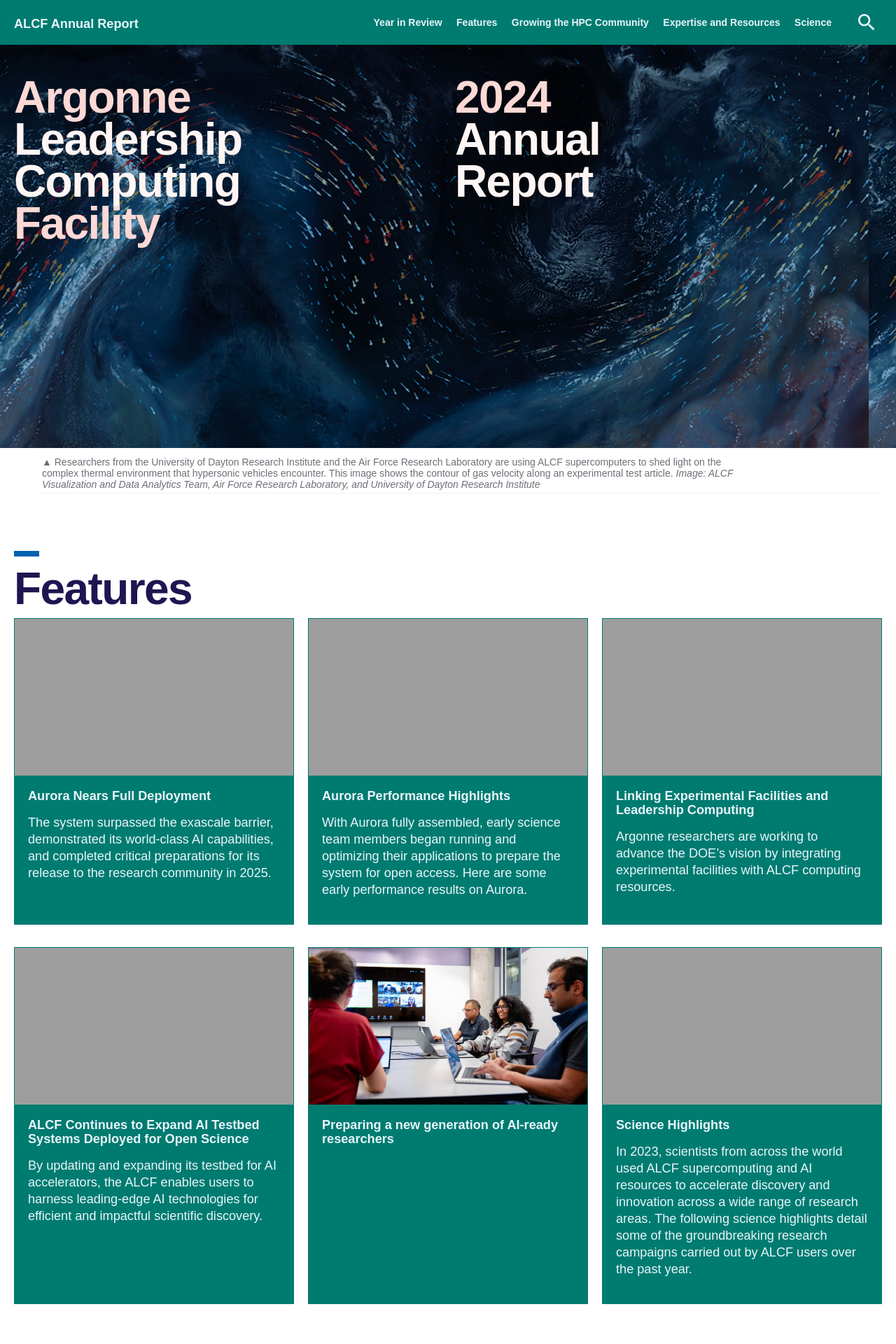
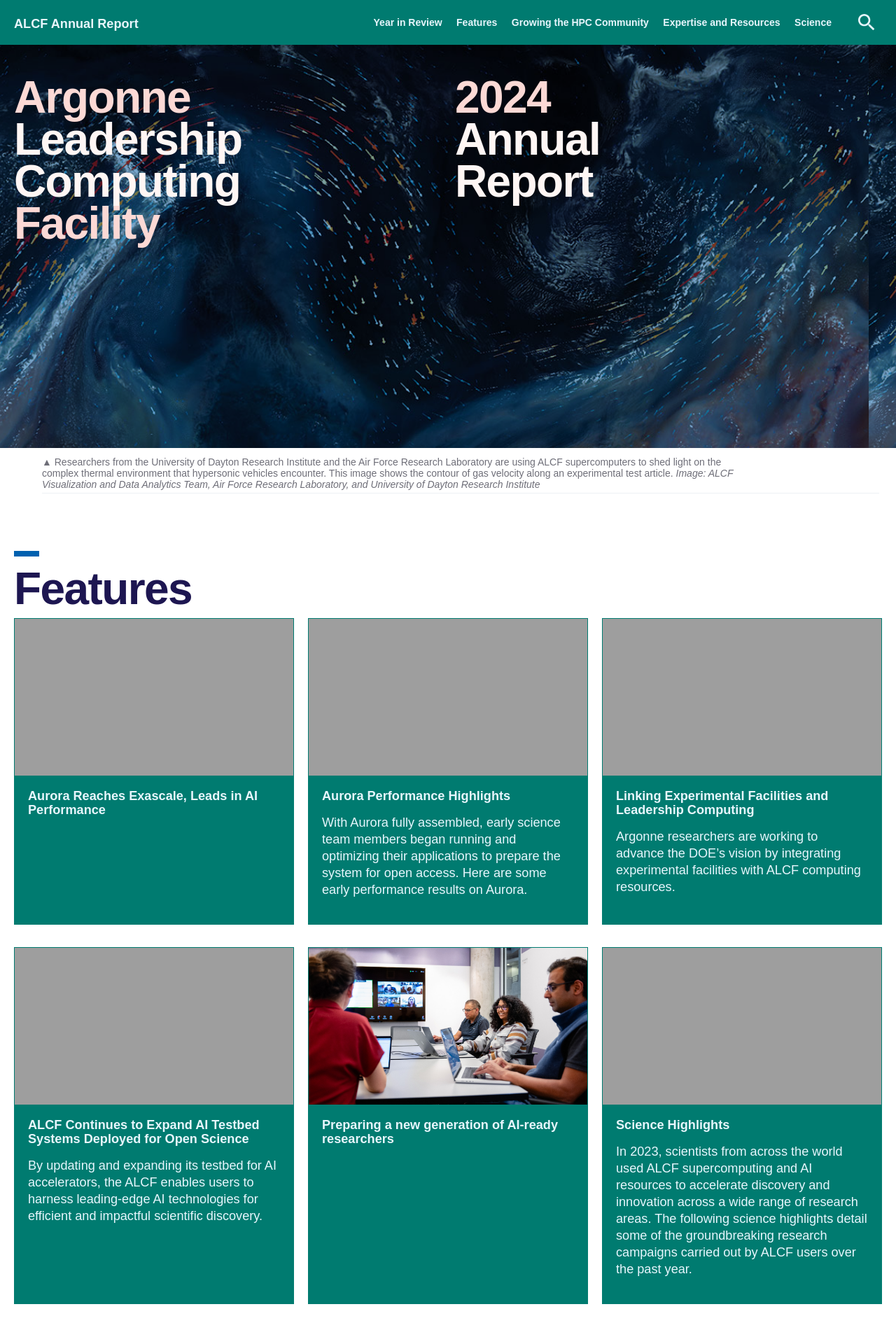
Before and after one commit to argonne-lcf/AR2024, a Jekyll site: the page built from index.md, in a window 1280 px wide. Shown: the top 1920 px of the page at 70% size. Built offline with Jekyll 4.4.1, drawn with Linux system fonts in a browser that asks for light colours; some web fonts are replaced; some of the changed lines change nothing that is shown.

Commit message:
Update aurora.md

```diff
--- a/02_features/aurora.md
+++ b/02_features/aurora.md
@@ -4,22 +4,21 @@
 theme: dark
 permalink: features/aurora
 
-title: Aurora Nears Full Deployment
+title: Aurora Reaches Exascale, Leads in AI Performance
 hero-mp4-source: "aurora_pan.mp4"
 hero-img-source: ALCF_AuroraSkin.jpg
-hero-img-caption: "The Aurora team uses a specialized machine to install the supercomputer’s blades."
-intro: "The system surpassed the exascale barrier, demonstrated its world-class AI capabilities, and completed critical preparations for its release to the research community in 2025."
+hero-img-caption: "In 2024, the system surpassed the exascale barrier, demonstrated its world-class AI capabilities, and completed critical preparations for its release to the research community."
 
 aside: alcf-4.md
 ---
 
-In 2024, the ALCF made significant progress toward the full deployment of its Aurora exascale supercomputer for scientific research. After completing extensive system validation, verification, and scale-up efforts, Aurora is undergoing acceptance testing in December 2024, with plans to enter full production mode in January 2025.
+Over the past year, the ALCF made significant progress in preparing its Aurora exascale supercomputer for deployment in January 2025. In close collaboration with Intel and Hewlett Packard Enterprise, the team completed extensive system validation, verification, and scale-up efforts to pave the way for system acceptance.
 
-Once operational, it will provide the research community with powerful simulation, AI, and data analysis capabilities to drive breakthroughs in physics, engineering, materials science, and other domains.
+Dedicated to open science, Aurora will provide the research community with powerful simulation, AI, and data analysis capabilities to drive breakthroughs in physics, engineering, materials science, and other domains.
 
 ## Breaking the Exascale Barrier
 
-Over the course of the year, Aurora demonstrated its capabilities in various performance benchmarks that solidified its place among the world’s most powerful supercomputers. The ALCF system officially broke the exascale barrier in June, achieving 1.012 exaflops on the High Performance LINPACK (HPL) benchmark. Aurora also set a new record for AI performance, registering 11.6 exaflops on the HPL-MxP mixed-precision benchmark. Its strengths in data-intensive applications were further highlighted with leading results on the Graph500 and HPCG benchmarks, while its storage system, DAOS, retained the top ranking on the IO500 production list.
+Aurora demonstrated its capabilities in various performance benchmarks revealed at the ISC and SC conferences, further cementing its place among the world’s most powerful supercomputers. The ALCF system officially broke the exascale barrier in June, achieving 1.012 exaflops on the High Performance LINPACK (HPL) benchmark. Aurora also set a new record for AI performance, registering 11.6 exaflops on the HPL-MxP mixed-precision benchmark. Its strengths in data-intensive applications were further highlighted with leading results on the Graph500 and HPCG benchmarks, while its storage system, DAOS, retained the top ranking on the IO500 production list.
 
 Together with Oak Ridge National Laboratory’s Frontier and Lawrence Livermore National Laboratory’s El Capitan, DOE is now home to the world’s first three exascale systems. These machines not only mark the first to reach exascale but are also the three fastest supercomputers on the TOP500 List.
 
```
